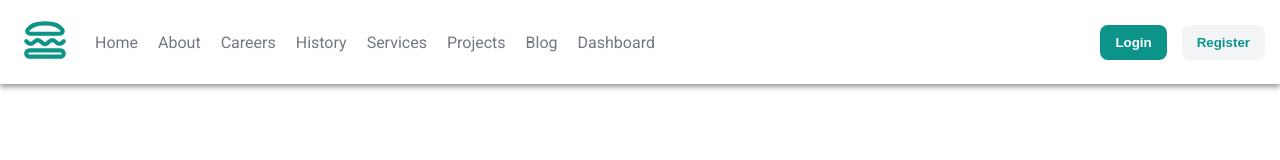
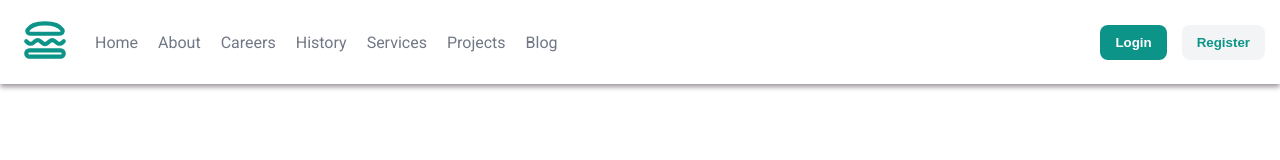
Before and after one commit to sumithkk/dml, a Next.js app: page / in a window 1280 px wide. Shown: the top 160 px of the page. Built offline with nearby package versions, Linux system fonts and the light colour scheme.

Commit message:
changes in Navbar

```diff
--- a/components/Navbar.tsx
+++ b/components/Navbar.tsx
@@ -51,7 +51,9 @@ const Navbar: React.FC<NavbarProps> = () => {
             <a href="/services">Services</a>
             <a href="/projects">Projects</a>
             <a href="/blog">Blog</a>
+            {loggedIn && (
             <a href="/dashboard">Dashboard</a>
+            )}
           </div>
         </div>
         <div className="navbar-buttons">
```
